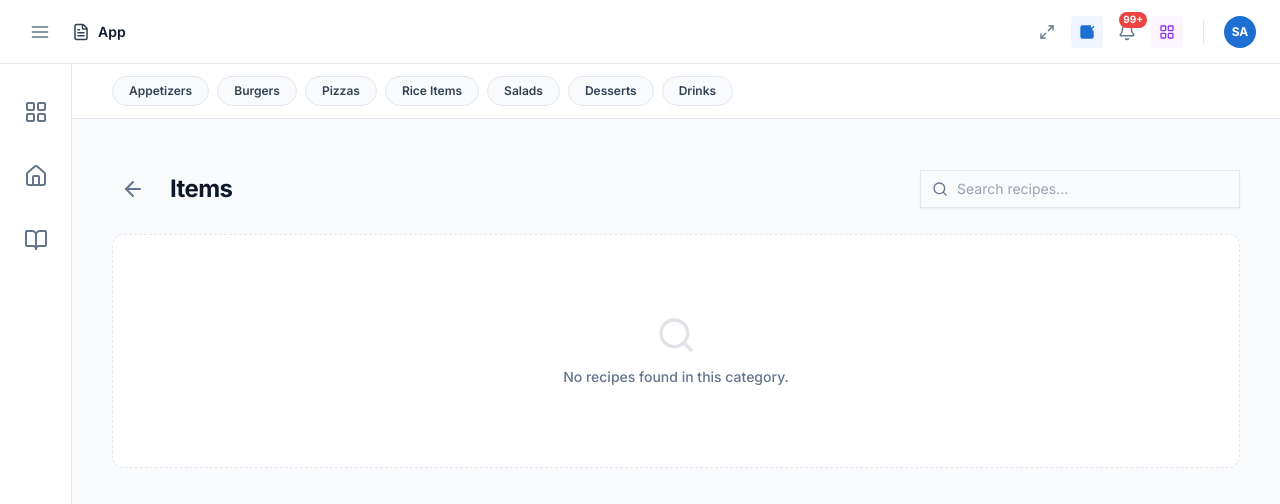
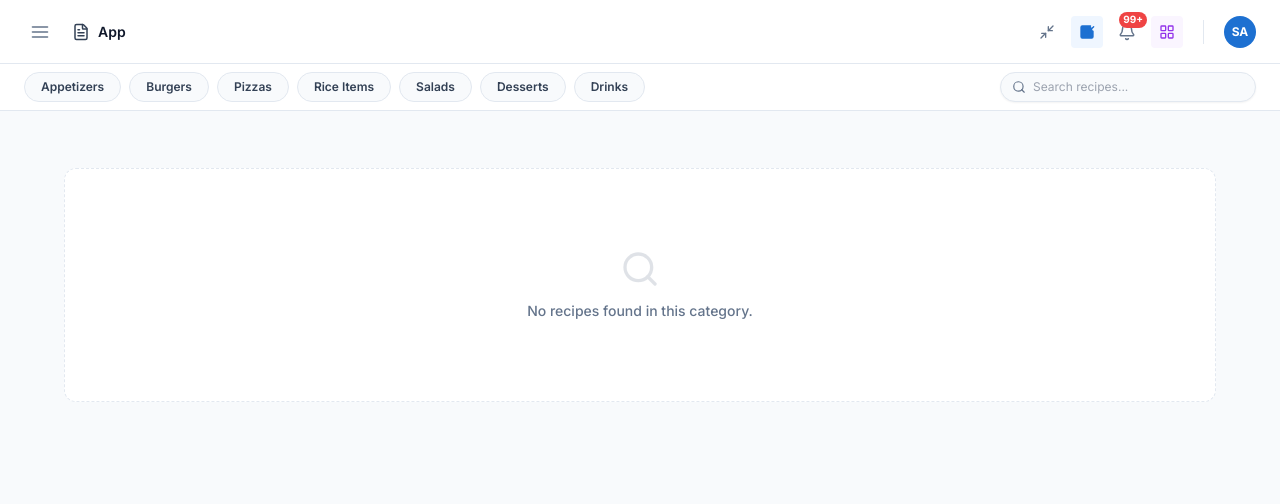
Before and after one commit to shrutijog-gif/gastro-ui, a React (Vite) app: page /items/1 in a window 1280 px wide. Shown: the top 504 px of the page. Built offline with nearby package versions, Linux system fonts and the light colour scheme.

Commit message:
recipee book changes

```diff
--- a/src/components/Layout.tsx
+++ b/src/components/Layout.tsx
@@ -6,7 +6,7 @@ import { categories, recipes } from '../data/mockData';
 const Layout: React.FC = () => {
     const location = useLocation();
 
-    const [isSidebarOpen, setIsSidebarOpen] = useState(true);
+    const [isSidebarOpen, setIsSidebarOpen] = useState(false);
     const [customBreadcrumbs, setCustomBreadcrumbs] = useState<React.ReactNode | null>(null);
 
     // Generate breadcrumbs based on current route
--- a/src/pages/CategoryList.tsx
+++ b/src/pages/CategoryList.tsx
@@ -1,6 +1,5 @@
 import React from 'react';
 import { useNavigate } from 'react-router-dom';
-import { ArrowLeft } from 'lucide-react';
 import { categories } from '../data/mockData';
 
 const CategoryList: React.FC = () => {
@@ -8,16 +7,6 @@ const CategoryList: React.FC = () => {
 
     return (
         <div className="h-full animate-fade-in-up">
-            <header className="flex items-center gap-4 mb-8">
-                <button
-                    onClick={() => navigate('/')}
-                    className="p-2 rounded-lg text-content-muted hover:bg-surface-card hover:text-content-primary transition-colors border border-transparent hover:border-surface-border"
-                >
-                    <ArrowLeft size={24} />
-                </button>
-                <h1 className="text-2xl font-bold text-content-primary tracking-tight">Select Category</h1>
-            </header>
-
             <div className="grid grid-cols-2 md:grid-cols-3 lg:grid-cols-4 gap-6">
                 {categories.map((category) => (
                     <button
--- a/src/pages/Dashboard.tsx
+++ b/src/pages/Dashboard.tsx
@@ -6,6 +6,7 @@ import {
     MonitorSmartphone,
     Star,
     History,
+    BookOpen,
 } from 'lucide-react';
 
 const Dashboard: React.FC = () => {
@@ -33,7 +34,7 @@ const Dashboard: React.FC = () => {
                         <div className="h-6 w-1.5 bg-brand-blue rounded-full"></div>
                         <h2 className="text-lg font-bold text-content-primary tracking-wide">Apps</h2>
                     </div>
-                    <div className="grid grid-cols-1 md:grid-cols-3 gap-5">
+                    <div className="grid grid-cols-1 sm:grid-cols-2 lg:grid-cols-3 xl:grid-cols-3 gap-5">
 
                         {/* Administration Card */}
                         <div className="group relative bg-surface-card rounded-2xl p-5 flex items-center gap-5 cursor-pointer overflow-hidden border border-surface-border shadow-sm hover:shadow-lg transition-all duration-300 hover:-translate-y-1">
@@ -77,6 +78,24 @@ const Dashboard: React.FC = () => {
                             <div className="flex flex-col">
                                 <span className="font-bold text-content-primary text-lg">Masters</span>
                                 <span className="text-xs text-content-muted font-medium mt-0.5">Core data configuration</span>
+                            </div>
+                            <div className="ml-auto w-8 h-8 rounded-full border border-surface-border flex items-center justify-center group-hover:border-brand-blue/30 group-hover:bg-brand-light/20 transition-all opacity-opacity flex-shrink-0">
+                                <div className="w-1.5 h-1.5 rounded-full bg-content-muted group-hover:bg-brand-blue transition-colors"></div>
+                            </div>
+                        </div>
+
+                        {/* Recipe Book Card */}
+                        <div
+                            className="group relative bg-surface-card rounded-2xl p-5 flex items-center gap-5 cursor-pointer overflow-hidden border border-surface-border shadow-sm hover:shadow-lg transition-all duration-300 hover:-translate-y-1"
+                            onClick={() => navigate('/home')}
+                        >
+                            <div className="absolute inset-0 bg-gradient-to-r from-transparent via-white/40 to-white/10 opacity-0 group-hover:opacity-100 transition-opacity duration-500 pointer-events-none" />
+                            <div className="w-14 h-14 rounded-2xl bg-brand-blue flex flex-shrink-0 items-center justify-center shadow-md group-hover:shadow-[0_0_20px_rgba(29,112,209,0.4)] transition-all duration-300">
+                                <BookOpen size={28} strokeWidth={1.5} className="text-white transition-transform duration-300 group-hover:scale-110" />
+                            </div>
+                            <div className="flex flex-col">
+                                <span className="font-bold text-content-primary text-lg">Recipe Book</span>
+                                <span className="text-xs text-content-muted font-medium mt-0.5">Manage culinary standards and preparations</span>
                             </div>
                             <div className="ml-auto w-8 h-8 rounded-full border border-surface-border flex items-center justify-center group-hover:border-brand-blue/30 group-hover:bg-brand-light/20 transition-all opacity-opacity flex-shrink-0">
                                 <div className="w-1.5 h-1.5 rounded-full bg-content-muted group-hover:bg-brand-blue transition-colors"></div>
--- a/src/pages/ItemList.tsx
+++ b/src/pages/ItemList.tsx
@@ -1,6 +1,6 @@
 import React, { useState } from 'react';
 import { useNavigate, useParams, useOutletContext } from 'react-router-dom';
-import { ArrowLeft, Search, Clock, Flame } from 'lucide-react';
+import { Search, Clock, Flame } from 'lucide-react';
 import { categories, recipes } from '../data/mockData';
 
 const ItemList: React.FC = () => {
@@ -9,7 +9,6 @@ const ItemList: React.FC = () => {
     const [searchTerm, setSearchTerm] = useState('');
     const { isSidebarOpen } = useOutletContext<{ isSidebarOpen: boolean }>();
 
-    const activeCategory = categories.find(c => c.id === categoryId);
     const categoryRecipes = recipes.filter(r =>
         r.categoryId === categoryId &&
         r.name.toLowerCase().includes(searchTerm.toLowerCase())
@@ -18,8 +17,8 @@ const ItemList: React.FC = () => {
     return (
         <div className="h-full flex flex-col animate-fade-in-up">
             {/* Edge-to-Edge Category Strip */}
-            <div className={`absolute top-0 left-0 right-0 bg-white border-b border-surface-border z-10 transition-all duration-300 ${isSidebarOpen ? 'px-10' : 'px-6'}`}>
-                <div className="flex overflow-x-auto gap-2 py-3 no-scrollbar w-full">
+            <div className={`absolute top-0 left-0 right-0 bg-white border-b border-surface-border z-10 transition-all duration-300 flex items-center justify-between gap-4 py-2 ${isSidebarOpen ? 'px-10' : 'px-6'}`}>
+                <div className="flex overflow-x-auto gap-2 no-scrollbar flex-1">
                     {categories.map((cat) => (
                         <button
                             key={cat.id}
@@ -33,34 +32,22 @@ const ItemList: React.FC = () => {
                         </button>
                     ))}
                 </div>
-            </div>
 
-            {/* Header & Controls */}
-            <div className={`flex flex-col sm:flex-row sm:items-center justify-between gap-4 transition-all duration-300 ${isSidebarOpen ? 'mt-16 mb-6' : 'mt-14 px-6 pt-6 mb-6'}`}>
-                <div className="flex items-center gap-4">
-                    <button
-                        onClick={() => navigate('/categories')}
-                        className="p-2 rounded-lg text-content-muted hover:bg-surface-card hover:text-content-primary transition-colors border border-transparent hover:border-surface-border"
-                    >
-                        <ArrowLeft size={24} />
-                    </button>
-                    <h1 className="text-2xl font-bold text-content-primary tracking-tight">{activeCategory?.name || 'Items'}</h1>
-                </div>
-
-                <div className="relative w-full sm:w-80">
-                    <Search className="absolute left-3 top-1/2 -translate-y-1/2 text-content-muted" size={16} />
+                {/* Compact Search Box */}
+                <div className="relative w-48 sm:w-64 shrink-0">
+                    <Search className="absolute left-3 top-1/2 -translate-y-1/2 text-content-muted" size={14} />
                     <input
                         type="text"
                         placeholder="Search recipes..."
                         value={searchTerm}
                         onChange={(e) => setSearchTerm(e.target.value)}
-                        className="w-full pl-9 pr-4 py-2 text-sm rounded-brand border border-surface-border bg-surface-background focus:bg-white focus:outline-none focus:ring-1 focus:ring-brand-blue focus:border-brand-blue transition-all shadow-sm"
+                        className="w-full pl-8 pr-4 py-1.5 text-xs rounded-full border border-surface-border bg-surface-background focus:bg-white focus:outline-none focus:ring-1 focus:ring-brand-blue focus:border-brand-blue transition-all shadow-sm"
                     />
                 </div>
             </div>
 
             {/* Items Grid */}
-            <div className={`grid grid-cols-1 sm:grid-cols-2 md:grid-cols-3 lg:grid-cols-4 gap-6 transition-all duration-300 ${isSidebarOpen ? '' : 'px-6 pb-6'}`}>
+            <div className={`grid grid-cols-1 sm:grid-cols-2 md:grid-cols-3 lg:grid-cols-4 gap-6 transition-all duration-300 pt-16 ${isSidebarOpen ? '' : 'px-6 pb-6'}`}>
                 {categoryRecipes.length > 0 ? (
                     categoryRecipes.map((recipe) => (
                         <button
--- a/src/pages/RecipeDetail.tsx
+++ b/src/pages/RecipeDetail.tsx
@@ -113,7 +113,7 @@ const RecipeContent: React.FC<RecipeContentProps> = ({ recipe, depth, onClose, o
                                     <tr>
                                         <th className="px-3 py-2 rounded-l-md font-semibold font-sans">Item</th>
                                         <th className="px-3 py-2 w-16 text-right font-semibold font-sans">Qty</th>
-                                        <th className="px-3 py-2 w-16 text-right rounded-r-md font-semibold font-sans">UoM</th>
+                                        <th className="px-3 py-2 w-16 text-left rounded-r-md font-semibold font-sans">UoM</th>
                                     </tr>
                                 </thead>
                                 <tbody className="divide-y divide-surface-border/50">
@@ -139,7 +139,7 @@ const RecipeContent: React.FC<RecipeContentProps> = ({ recipe, depth, onClose, o
                                                 <td className="px-3 py-3 text-right font-mono text-xs font-medium text-content-primary">
                                                     {qty}
                                                 </td>
-                                                <td className="px-3 py-3 text-right font-mono text-xs font-medium text-content-secondary">
+                                                <td className="px-3 py-3 text-left font-mono text-xs font-medium text-content-secondary">
                                                     {uom}
                                                 </td>
                                             </tr>
@@ -404,9 +404,9 @@ const RecipeVerticalInfoView: React.FC<RecipeVerticalInfoViewProps> = ({ baseRec
                                     >
                                         {ing.name}
                                     </span>
-                                    <div className="flex text-content-muted gap-2 text-xs">
-                                        <span className="w-12 text-right">{ing.netQty}</span>
-                                        <span className="w-8">{ing.yield}</span>
+                                    <div className="flex text-content-muted gap-2 text-xs justify-end pr-2">
+                                        <span className="w-12 text-right font-mono text-content-primary">{ing.netQty.match(/^([\d.]+)/)?.[1] || ing.netQty}</span>
+                                        <span className="w-14 text-left font-mono">{ing.netQty.match(/[a-zA-Z]+$/)?.[0] || ''}</span>
                                     </div>
                                 </div>
                             ))}
```
